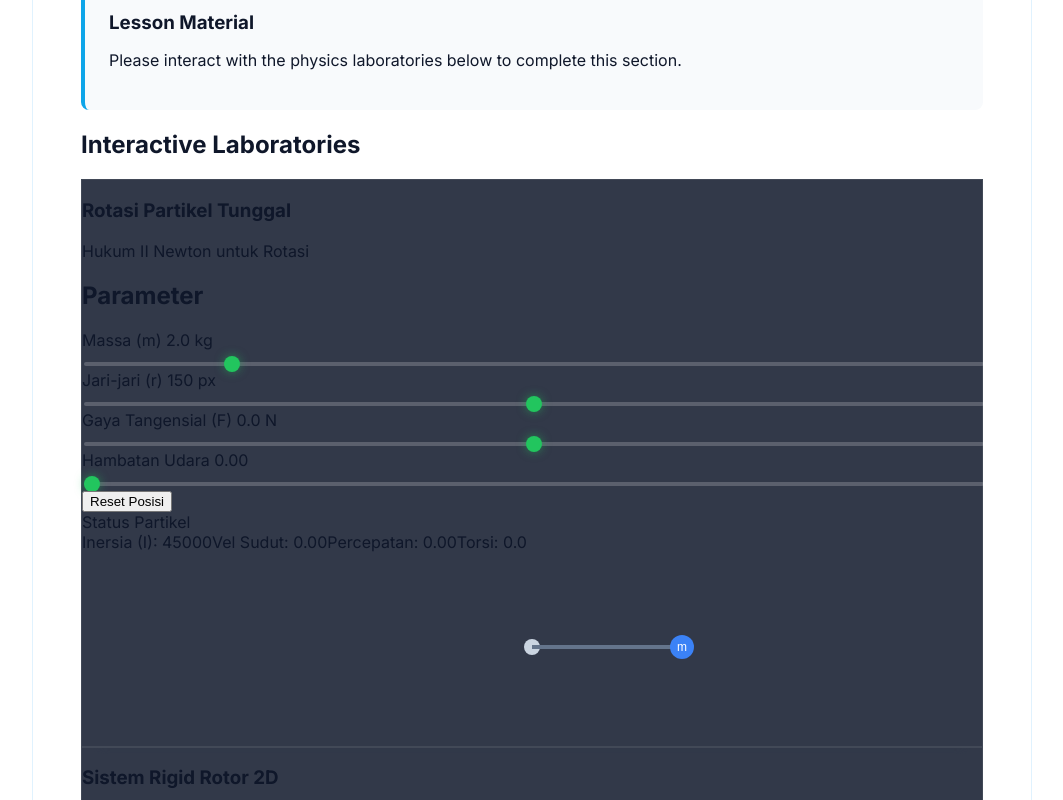
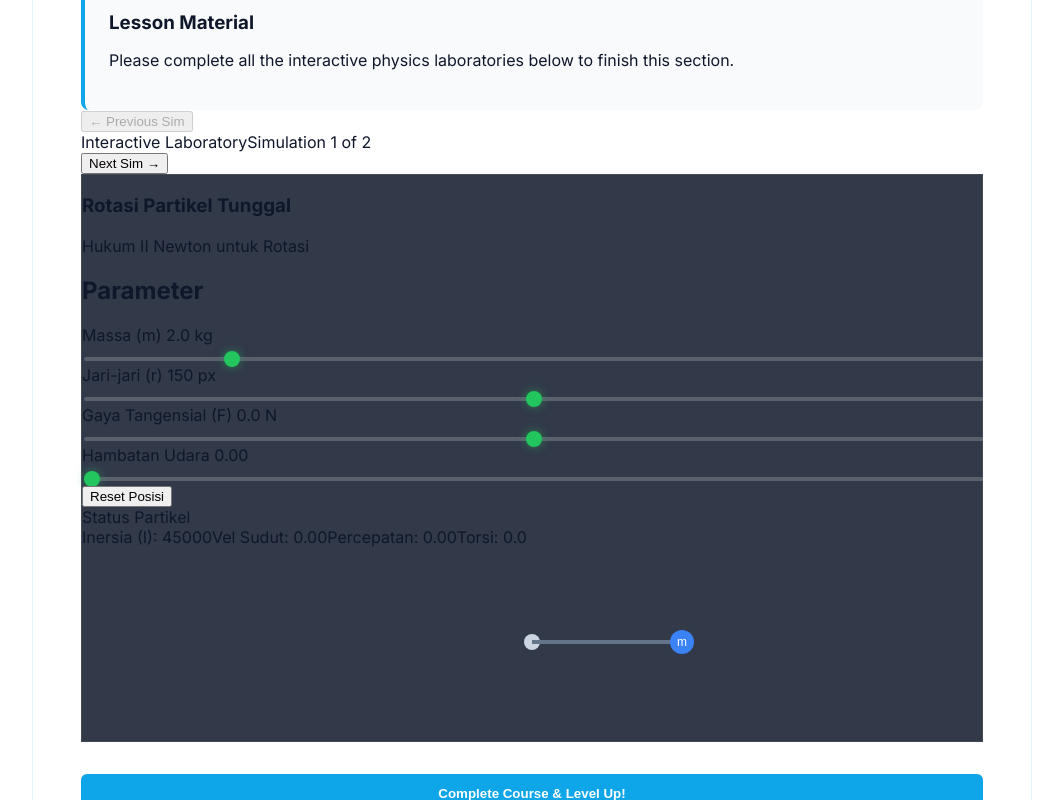
Before and after one commit to InfectiousAlpha/PhysicsWithIsmail, a Next.js app: page /courses/1 in a window 1280 px wide. Shown: the part 380-1180 px from the top of the page, without its empty margins (108-1171 px from the left). Built offline with nearby package versions, Linux system fonts and the light colour scheme; no server answers; the database is empty; sample sign-in values are in the browser's storage.

Commit message:
Update page.jsx
Integrated new folder structure and simulation carousel into course detail page.

```diff
--- a/app/courses/[id]/page.jsx
+++ b/app/courses/[id]/page.jsx
@@ -6,14 +6,17 @@ import Link from "next/link";
 import { redirect } from "next/navigation";
 import CompleteCourseButton from "../../components/CompleteCourseButton";
 
-// Import our new Interactive Physics Simulation components
-import SimSingleParticle from "../../components/simulations/SimSingleParticle";
-import SimRigid from "../../components/simulations/SimRigid";
-import SimMultiParticle from "../../components/simulations/SimMultiParticle";
-import SimRodApprox from "../../components/simulations/SimRodApprox";
+// Import Carousel
+import SimulationCarousel from "../../components/SimulationCarousel";
 
-// Force dynamic rendering to prevent Next.js from trying to statically
-// generate this page at build time without database/auth context.
+// Import refactored simulation directory structure
+import Course1Sim1 from "../../components/simulations/course1/sim1";
+import Course1Sim2 from "../../components/simulations/course1/sim2";
+import Course2Sim1 from "../../components/simulations/course2/sim1";
+import Course2Sim2 from "../../components/simulations/course2/sim2";
+import Course3Sim1 from "../../components/simulations/course3/sim1";
+import Course3Sim2 from "../../components/simulations/course3/sim2";
+
 export const dynamic = "force-dynamic";
 
 export default async function CoursePage({ params }) {
@@ -38,7 +41,7 @@ export default async function CoursePage({ params }) {
     currentLevel = rows[0].level;
   }
 
-  // Server-side lock protection (if they try to guess the URL)
+  // Server-side lock protection
   if (currentLevel < course.requiredLevel) {
     return (
       <div className="content-container" style={{textAlign: 'center'}}>
@@ -51,36 +54,25 @@ export default async function CoursePage({ params }) {
     );
   }
 
-  // Assign multiple simulations depending on the course ID to match the curriculum
-  let CourseSimulations = null;
+  // Assign multiple simulations depending on the course ID
+  // Pack them in an array so the SimulationCarousel can cycle through them
+  let courseSimulationsArray = [];
 
   if (courseId === '1') {
-    // Course 1: Intro to Physics -> Single Particle & Rigid Rotor
-    CourseSimulations = (
-      <div className="mt-8 flex flex-col gap-8">
-        <h2 className="text-xl font-bold border-b pb-2 mb-4">Interactive Laboratories</h2>
-        <SimSingleParticle simId="c1-sim1" />
-        <SimRigid simId="c1-sim2" />
-      </div>
-    );
+    courseSimulationsArray = [
+      <Course1Sim1 key="c1-s1" simId="c1-sim1" />,
+      <Course1Sim2 key="c1-s2" simId="c1-sim2" />
+    ];
   } else if (courseId === '2') {
-    // Course 2: Thermodynamics & Waves -> Multi Particle & Rod Approximation
-    CourseSimulations = (
-      <div className="mt-8 flex flex-col gap-8">
-        <h2 className="text-xl font-bold border-b pb-2 mb-4">Interactive Laboratories</h2>
-        <SimMultiParticle simId="c2-sim1" />
-        <SimRodApprox simId="c2-sim2" />
-      </div>
-    );
+    courseSimulationsArray = [
+      <Course2Sim1 key="c2-s1" simId="c2-sim1" />,
+      <Course2Sim2 key="c2-s2" simId="c2-sim2" />
+    ];
   } else if (courseId === '3') {
-    // Course 3: Quantum Physics -> Mix (Single Particle + Multi Particle)
-    CourseSimulations = (
-      <div className="mt-8 flex flex-col gap-8">
-        <h2 className="text-xl font-bold border-b pb-2 mb-4">Interactive Laboratories</h2>
-        <SimSingleParticle simId="c3-sim1" />
-        <SimMultiParticle simId="c3-sim2" />
-      </div>
-    );
+    courseSimulationsArray = [
+      <Course3Sim1 key="c3-s1" simId="c3-sim1" />,
+      <Course3Sim2 key="c3-s2" simId="c3-sim2" />
+    ];
   }
 
   return (
@@ -100,11 +92,13 @@ export default async function CoursePage({ params }) {
 
         <div style={{marginTop: '2.5rem', padding: '1.5rem', background: '#f8fafc', borderRadius: '8px', borderLeft: '4px solid var(--primary-blue)'}}>
           <h3 style={{fontWeight: 'bold', marginBottom: '0.5rem'}}>Lesson Material</h3>
-          <p>Please interact with the physics laboratories below to complete this section.</p>
+          <p>Please complete all the interactive physics laboratories below to finish this section.</p>
         </div>
 
-        {/* Render the specific simulations assigned to this course level */}
-        {CourseSimulations}
+        {/* Load the new Simulation Carousel Component */}
+        {courseSimulationsArray.length > 0 && (
+          <SimulationCarousel simulations={courseSimulationsArray} />
+        )}
 
         <CompleteCourseButton unlocksLevel={course.unlocksLevel} currentLevel={currentLevel} />
       </div>
```
